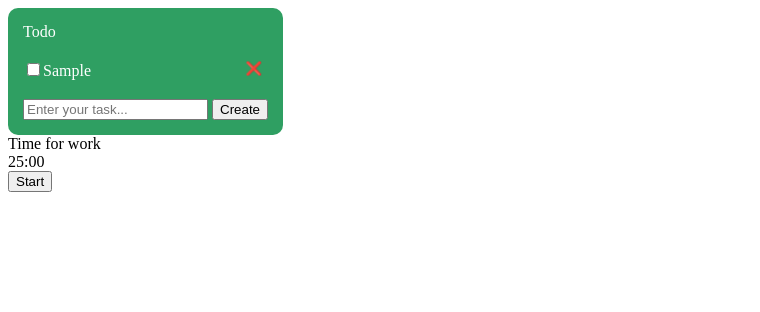
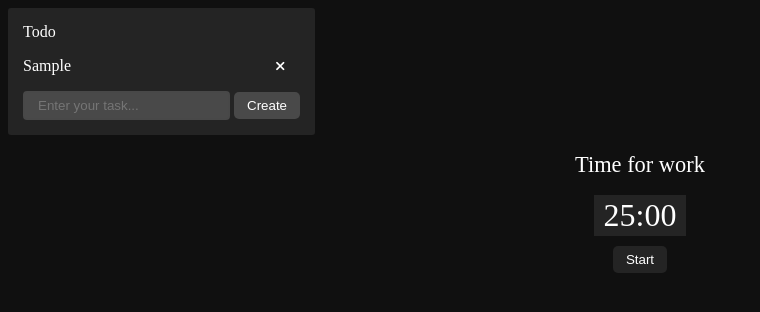
Before and after one commit to j-krolak/Efficax, a website with bundled scripts: page public/index.html in a window 1280 px wide. Both pictures are taken after typing "Sample" into the empty fields and a click on the button "Create". Shown: the whole page, without its empty margins (0-760 px from the left). Built offline with nearby package versions, Linux system fonts and the light colour scheme.

Commit message:
Make site prettier

```diff
--- a/public/index.css
+++ b/public/index.css
@@ -1,5 +1,5 @@
 body {
-  background-color: rgb(255, 255, 255);
+  background-color: #101010;
 }
 #list {
   padding: 0;
@@ -7,28 +7,110 @@ body {
 }
 
 #list li {
-  padding: 3px 0;
+  display: flex;
+}
+
+#list li label{
+  width: 90%;
+}
+
+.checkbox {
+  display: none;
+}
+
+.cross {
+  stroke-dasharray: 1800;
+  stroke-dashoffset: 1800;
+  transition: .5s all;
+  pointer-events: none;
+}
+
+.checkbox:checked  + label svg {
+  stroke-dashoffset: 0;
+}
+
+input[type=checkbox]{
+  background-color: #101010;
 }
 
 .todo-list {
   color: white;
-  background-color: rgb(47, 159, 98);
+  background-color: rgb(36, 36, 36);
   padding: 15px;
-  border-radius: 10px;
+  border-radius: 3px;
   text-align: left;
   width: fit-content;
 }
 
-.todo-list:hover {
-  background-color: rgb(67, 179, 118);
-}
-
 .remove-btn {
+  padding: 0 3px;
   border-radius: 10%;
   border:none;
   background: none;
   float: right;
 }
+
 .remove-btn:hover {
   background-color: rgba(255,255,255, 0.4);
 }
+
+#pomodoro {
+  padding: 10px;
+  border-radius:3px;
+  color: white;
+  display: block;
+  margin: 0 auto;
+  text-align: center;
+}
+
+#timer-label{
+  font-size: 1.4rem;
+  padding: 7px;
+  margin-bottom: 10px;
+}
+
+#start-timer {
+  margin-top: 10px;
+}
+
+#timer {
+  font-size: 2rem;
+  background-color: rgb(36, 36, 36);
+  width: fit-content;
+  margin: 0 auto;
+  padding: 2px 10px;
+}
+#start-timer {
+  background-color: rgb(36, 36, 36) ;
+}
+
+button {
+  background: none;
+  color: white;
+  padding: 6px 13px;
+  border: none;
+  border-radius: 5px;
+  background-color: rgba(73, 73, 73);
+}
+
+button:hover, #start-timer:hover {
+  background-color: #21928c;
+}
+
+button:active {
+  background-color: rgb(104, 104, 248);
+}
+
+input[type="text"]{
+  padding: 5px 13px;
+  border-radius: 4px;
+  border: 2px solid #484848;
+  background-color: rgba(73, 73, 73);
+  color: white;
+}
+
+input[type=text]:focus {
+  outline: none;
+  border: 2px solid #21928c;
+  background-color: rgba(73, 73, 73);
+}
--- a/public/index.html
+++ b/public/index.html
@@ -5,7 +5,8 @@
     <meta name="viewport" content="width=device-width, initial-scale=1" />
     <meta name="description" content="Web site created using create-snowpack-app" />
     <link rel="stylesheet" type="text/css" href="/index.css" />
-    <title>Todo List</title>
+    <title>Efficax</title>
+    <script src="https://kit.fontawesome.com/1e91ca0222.js" crossorigin="anonymous"></script>
   </head>
   <body>
     <div class="todo-list">
--- a/src/todo.ts
+++ b/src/todo.ts
@@ -35,23 +35,33 @@ form?.addEventListener("submit", (event) => {
 
 function addNewTask(task: Task){
   const item = document.createElement("li");
+
   const label = document.createElement("label");
+  label.innerHTML = `
+  <svg class="cross" width="500" height="50" viewBox="0 0 1000 100" style="position: absolute;">
+  <g transform="translate(0,-972.36216)">
+    <path d="m -50,1010 c 7,9 16,-43 20,-31 0.19,0.60 -7,35 -5,33 2,-2 26,-33 27,-32 3,3 -18,29 -12,32 12,6 20,-41 30,-31 7,7 -15,37 -6,31 9,-6 13,-22 23,-27 8,-4 -10,34 -2,28 2,-1 26,-28 30,-25 2,2 -11,16 -8,22 1,3 29,-17 29,-20 0,-7 -8,16 -4,23 3,6 21,-25 24,-25 6,0 -5,27 -2,21 4,-9 23,-33 23,-22 0,9 -16,28 -6,28 5,0 17,-14 21,-18 14,-15 11,-12 7,4 -0,3 -1,16 -1,12 0,-9 13,-24 21,-28 0,-0.36 -6,27 -2,28 9,3 26,-22 32,-28 5,-6 -3,29 3,25 5,-3 18,-27 26,-27 0.89,0 -9,22 -5,26 4,4 24,-17 29,-20 3,-1.63 -7,14 -4,18 2,2 16,-19 18,-21 1,-1 -9,24 7,11 4,-3 14,-15 21,-15 1,0 -17,37 -3,24 30,-28 -17,12 9,-10 23,-20 0.90,9 12,7 19,-4 16,-28 16,5 0,7 7,-17 15,-17 1,0 -1,17 -0.96,17 5,-2 14,-19 20,-19 1,0 -3,11 -1,13 5,6.1 19,-24 19,-16 0,1 -5,17 -3,17 1,0 12,-12 12,-11 0.50,2 -1,12 0.96,13 12,4 14,-30 14,-1 " fill="none" stroke="white" class="path2" stroke-width="3" />
+  </g>
+  </svg>`;
   const checkbox = document.createElement("input");
   const removeBtn = document.createElement("button");
+  checkbox.className = "checkbox";
   checkbox.addEventListener("change", () => {
     task.completed = checkbox.checked;
     saveTasks();
   });
   checkbox.type = "checkbox";
   removeBtn.className = "remove-btn";
-  removeBtn.innerHTML = "❌";
+  removeBtn.innerHTML = '<i class="fa-solid fa-xmark"></i>';
   removeBtn.addEventListener("click", () => {
     removeTask(task);
     item.remove();
   });
   checkbox.checked = task.completed;
-  label.append(checkbox, task.title);
-  item.append(label, removeBtn);
+  checkbox.id = task.id;
+  label.htmlFor = task.id;
+  label.append( task.title);
+  item.append(checkbox, label, removeBtn);
   list?.append(item);
 }
 
```
